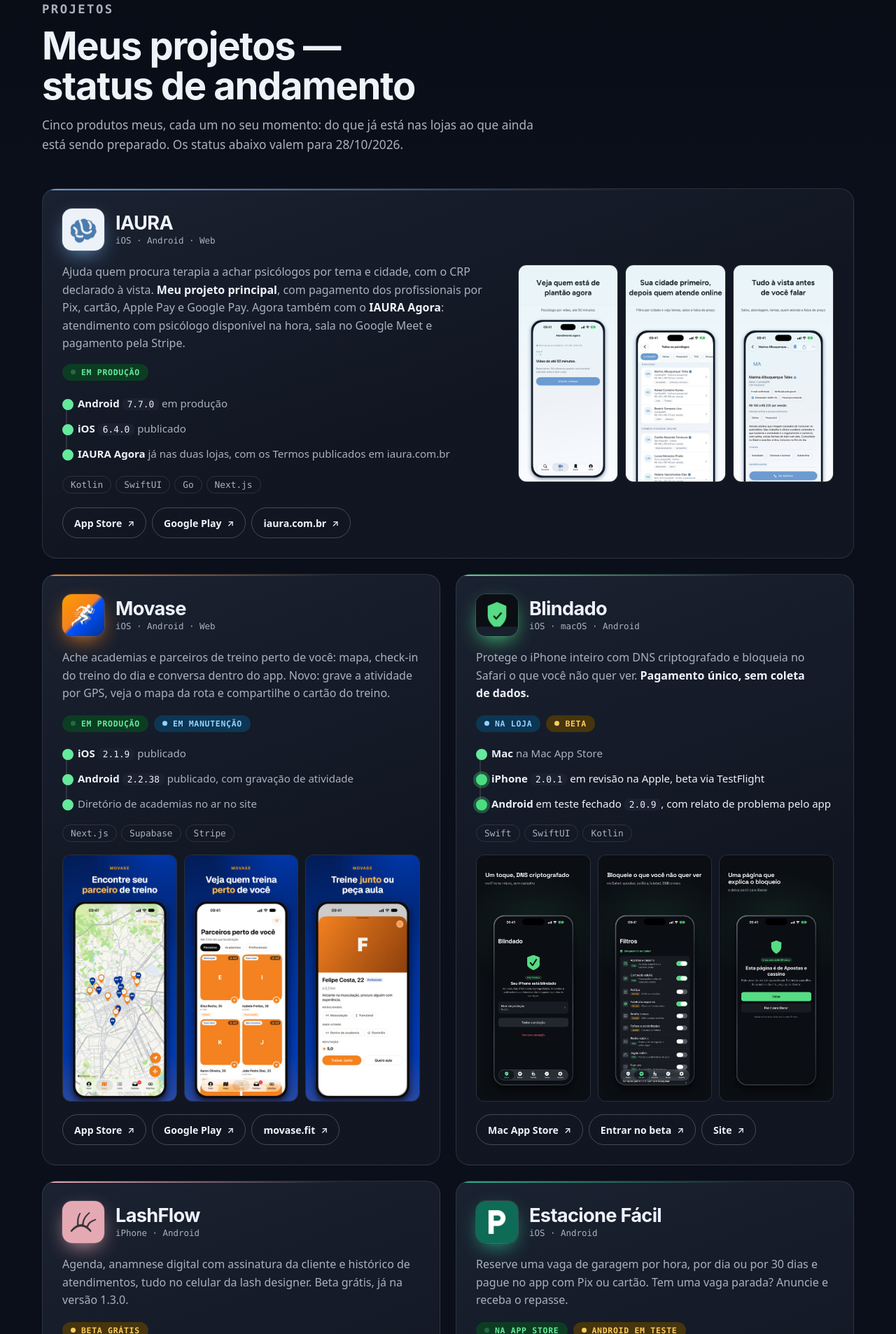
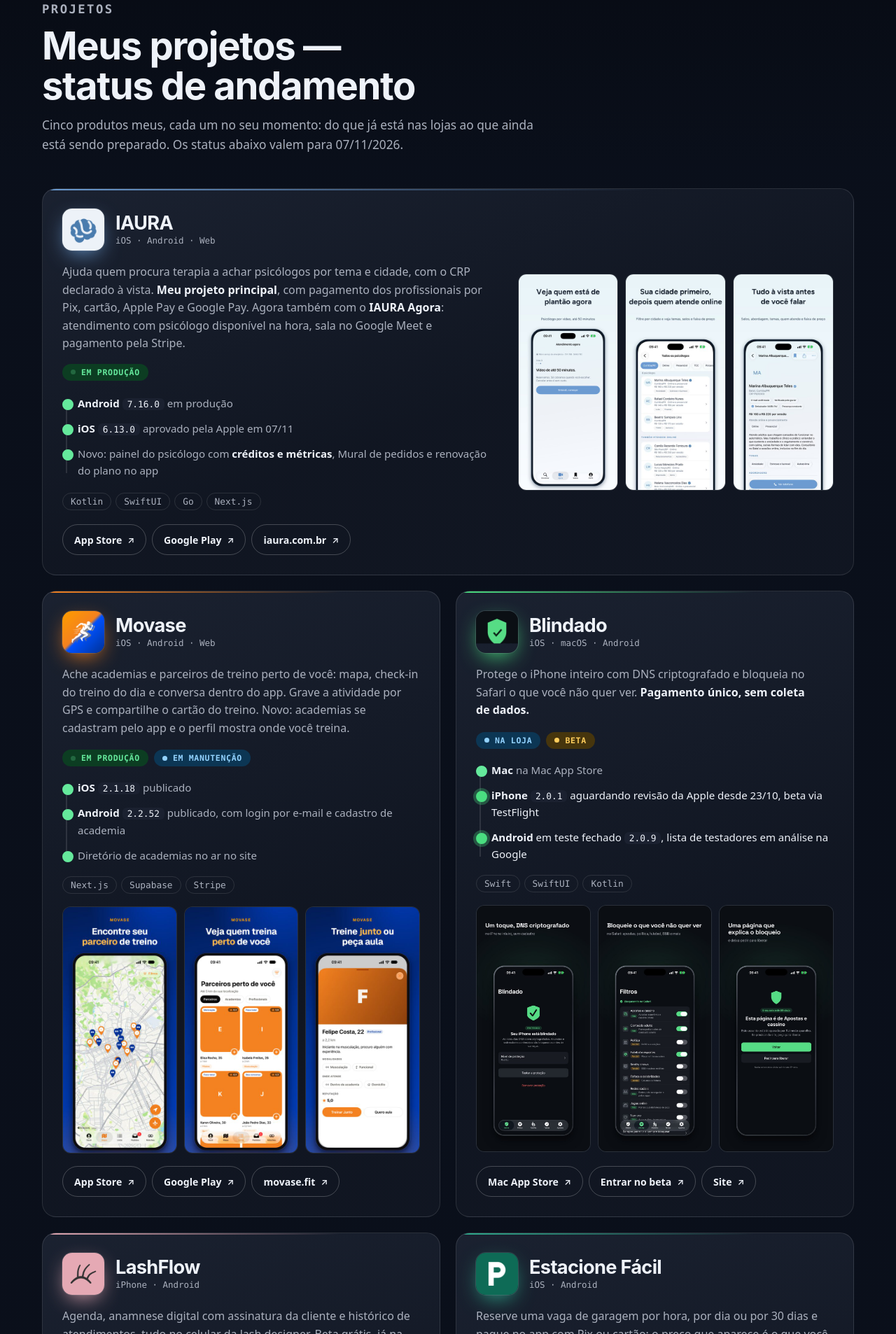
Before and after one commit to guike-zip/guike-zip.github.io, a plain HTML site: page index.html in a window 1280 px wide. Shown: the part 894-2800 px from the top of the page at 70% size. Drawn offline with Linux system fonts and the light colour scheme; animation ran at ten frames a second.

Commit message:
hub: status de 07/11 — IAURA iOS 6.13.0 e Android 7.16.0 (créditos no painel), Movase iOS 2.1.18 e Android 2.2.52, Estacione Fácil 1.0.1 com taxa no repasse, Blindado e LashFlow na fila da Apple
Co-Authored-By: Claude Fable 5.1 <noreply@anthropic.com>

```diff
--- a/index.html
+++ b/index.html
@@ -315,7 +315,7 @@ footer{padding:48px 0 56px;border-top:1px solid var(--border);background:var(--b
     <div class="sec-head rv">
       <p class="eyebrow">Projetos</p>
       <h2>Meus projetos — status de andamento</h2>
-      <p>Cinco produtos meus, cada um no seu momento: do que já está nas lojas ao que ainda está sendo preparado. Os status abaixo valem para 28/10/2026.</p>
+      <p>Cinco produtos meus, cada um no seu momento: do que já está nas lojas ao que ainda está sendo preparado. Os status abaixo valem para 07/11/2026.</p>
     </div>
 
     <ul class="cards">
@@ -330,9 +330,9 @@ footer{padding:48px 0 56px;border-top:1px solid var(--border);background:var(--b
             <p class="desc" style="margin-bottom:16px">Ajuda quem procura terapia a achar psicólogos por tema e cidade, com o CRP declarado à vista. <b>Meu projeto principal</b>, com pagamento dos profissionais por Pix, cartão, Apple Pay e Google Pay. Agora também com o <b>IAURA Agora</b>: atendimento com psicólogo disponível na hora, sala no Google Meet e pagamento pela Stripe.</p>
             <div class="badges" style="margin-bottom:20px"><span class="badge b-ok live">Em produção</span></div>
             <ol class="tl" style="margin-bottom:20px">
-              <li class="done"><b>Android</b> <code>7.7.0</code> em produção</li>
-              <li class="done"><b>iOS</b> <code>6.4.0</code> publicado</li>
-              <li class="done"><b>IAURA Agora</b> já nas duas lojas, com os Termos publicados em iaura.com.br</li>
+              <li class="done"><b>Android</b> <code>7.16.0</code> em produção</li>
+              <li class="done"><b>iOS</b> <code>6.13.0</code> aprovado pela Apple em 07/11</li>
+              <li class="done">Novo: painel do psicólogo com <b>créditos e métricas</b>, Mural de pedidos e renovação do plano no app</li>
             </ol>
             <div class="stack" style="margin-bottom:20px"><span class="chip">Kotlin</span><span class="chip">SwiftUI</span><span class="chip">Go</span><span class="chip">Next.js</span></div>
             <div class="links">
@@ -357,11 +357,11 @@ footer{padding:48px 0 56px;border-top:1px solid var(--border);background:var(--b
             <img class="icon" src="assets/apps/movase-icon.png" width="60" height="60" alt="Ícone do app Movase" loading="lazy">
             <div><h3>Movase</h3><p class="plat">iOS · Android · Web</p></div>
           </div>
-          <p class="desc">Ache academias e parceiros de treino perto de você: mapa, check-in do treino do dia e conversa dentro do app. Novo: grave a atividade por GPS, veja o mapa da rota e compartilhe o cartão do treino.</p>
+          <p class="desc">Ache academias e parceiros de treino perto de você: mapa, check-in do treino do dia e conversa dentro do app. Grave a atividade por GPS e compartilhe o cartão do treino. Novo: academias se cadastram pelo app e o perfil mostra onde você treina.</p>
           <div class="badges"><span class="badge b-ok live">Em produção</span><span class="badge b-info">Em manutenção</span></div>
           <ol class="tl">
-            <li class="done"><b>iOS</b> <code>2.1.9</code> publicado</li>
-            <li class="done"><b>Android</b> <code>2.2.38</code> publicado, com gravação de atividade</li>
+            <li class="done"><b>iOS</b> <code>2.1.18</code> publicado</li>
+            <li class="done"><b>Android</b> <code>2.2.52</code> publicado, com login por e-mail e cadastro de academia</li>
             <li class="done">Diretório de academias no ar no site</li>
           </ol>
           <div class="stack"><span class="chip">Next.js</span><span class="chip">Supabase</span><span class="chip">Stripe</span></div>
@@ -388,8 +388,8 @@ footer{padding:48px 0 56px;border-top:1px solid var(--border);background:var(--b
           <div class="badges"><span class="badge b-info">Na loja</span><span class="badge b-warn">Beta</span></div>
           <ol class="tl">
             <li class="done"><b>Mac</b> na Mac App Store</li>
-            <li class="now"><b>iPhone</b> <code>2.0.1</code> em revisão na Apple, beta via TestFlight</li>
-            <li class="now"><b>Android</b> em teste fechado <code>2.0.9</code>, com relato de problema pelo app</li>
+            <li class="now"><b>iPhone</b> <code>2.0.1</code> aguardando revisão da Apple desde 23/10, beta via TestFlight</li>
+            <li class="now"><b>Android</b> em teste fechado <code>2.0.9</code>, lista de testadores em análise na Google</li>
           </ol>
           <div class="stack"><span class="chip">Swift</span><span class="chip">SwiftUI</span><span class="chip">Kotlin</span></div>
           <div class="shots">
@@ -415,7 +415,7 @@ footer{padding:48px 0 56px;border-top:1px solid var(--border);background:var(--b
           <div class="badges"><span class="badge b-warn">Beta grátis</span></div>
           <ol class="tl">
             <li class="done">Site novo no ar</li>
-            <li class="now"><b>iPhone</b> <code>1.3.0</code> no TestFlight e enviado à Apple</li>
+            <li class="now"><b>iPhone</b> <code>1.3.0</code> em revisão na Apple; build 18 no TestFlight</li>
             <li class="now"><b>Android</b> em teste fechado na Google Play</li>
             <li>Planos via Stripe (conta própria criada), em preparação</li>
           </ol>
@@ -437,12 +437,12 @@ footer{padding:48px 0 56px;border-top:1px solid var(--border);background:var(--b
             <img class="icon" src="assets/apps/estacione-icon.png" width="60" height="60" alt="Ícone do app Estacione Fácil" loading="lazy">
             <div><h3>Estacione Fácil</h3><p class="plat">iOS · Android</p></div>
           </div>
-          <p class="desc">Reserve uma vaga de garagem por hora, por dia ou por 30 dias e pague no app com Pix ou cartão. Tem uma vaga parada? Anuncie e receba o repasse.</p>
+          <p class="desc">Reserve uma vaga de garagem por hora, por dia ou por 30 dias e pague no app com Pix ou cartão: o preço que aparece é o que você paga. Tem uma vaga parada? Anuncie e receba o repasse.</p>
           <div class="badges"><span class="badge b-ok live">Na App Store</span><span class="badge b-warn">Android em teste</span></div>
           <ol class="tl">
-            <li class="done">Backend migrado para o Firebase, pagamento Stripe real ligado</li>
-            <li class="done"><b>iOS</b> <code>1.0</code> publicado na App Store</li>
-            <li class="now"><b>Android</b> em teste fechado, em breve no Google Play</li>
+            <li class="done">Novo modelo de taxa (06/11): quem anuncia recebe o repasse já com os 15% retidos, sem custo fixo</li>
+            <li class="done"><b>iOS</b> <code>1.0.1</code> na App Store</li>
+            <li class="now"><b>Android</b> em teste fechado; produção na Google Play prevista para novembro</li>
           </ol>
           <div class="stack"><span class="chip">Swift</span><span class="chip">Kotlin</span><span class="chip">Firebase</span><span class="chip">Stripe</span></div>
           <div class="shots">
```
